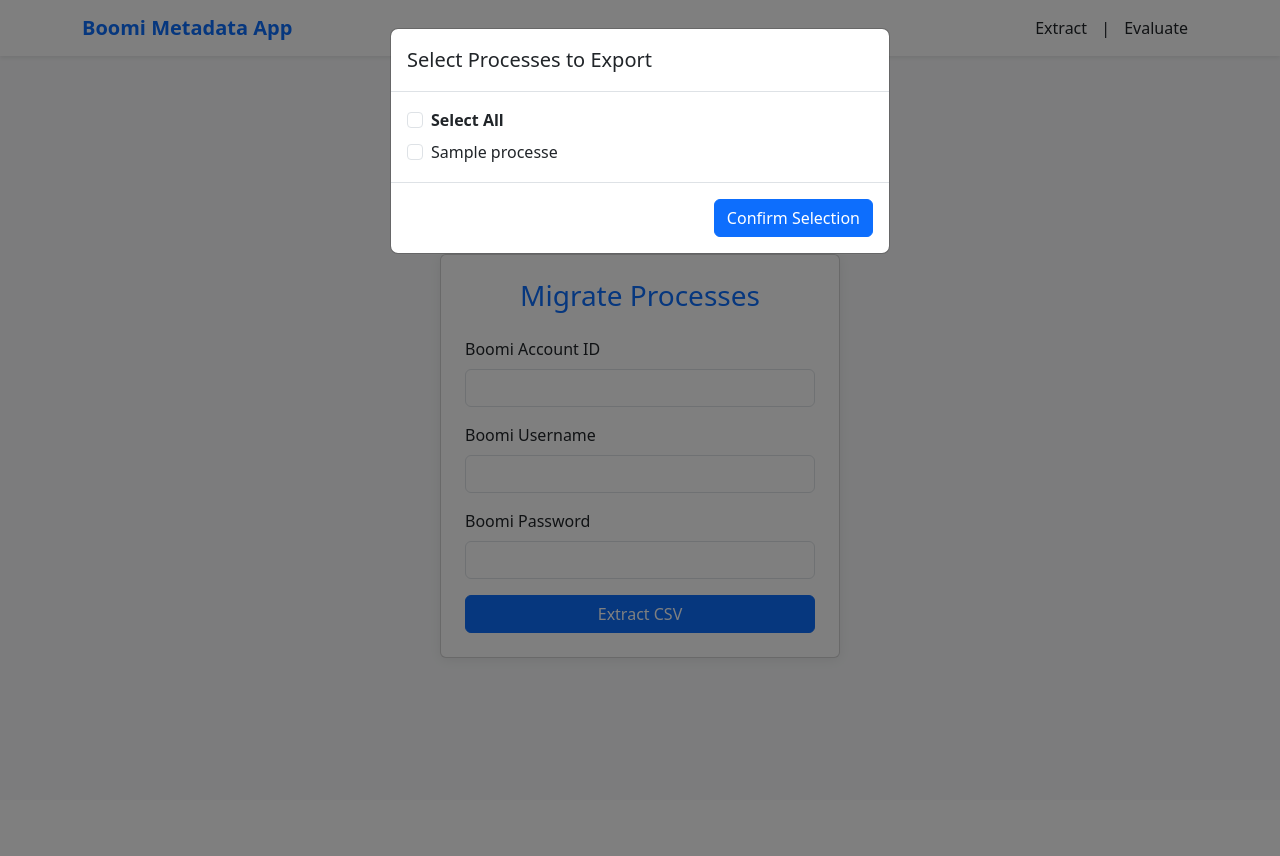
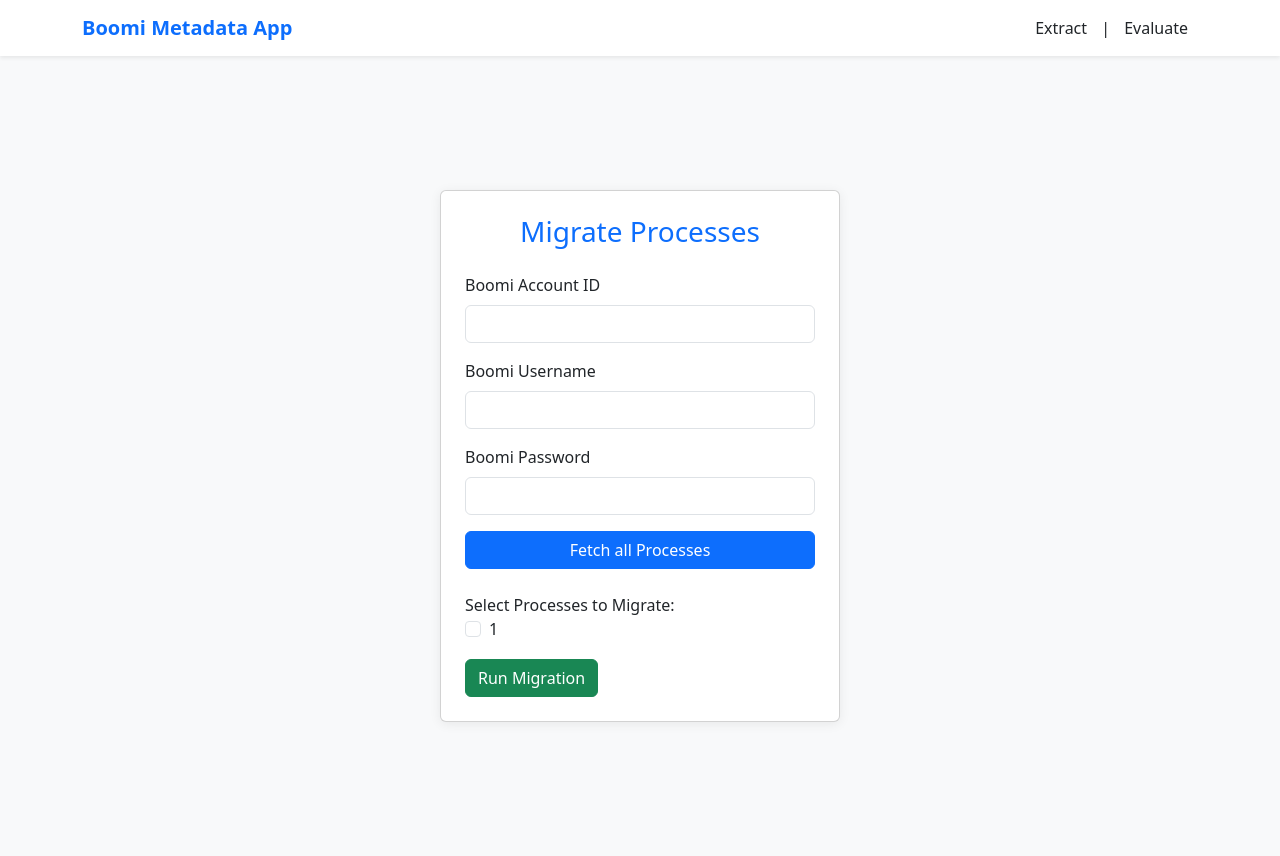
Before and after one commit to swapnil-nangare-crave/boomi-migration, a Python web app: template templates/migration.html in a window 1280 px wide. Before the commit the page ends 658 px from the top, so only its background shows below. Run offline with Jinja, Linux system fonts and the light colour scheme; the template is opened without the code that fills it: most values are stand-ins (such as "Sample title", 1, 10 or a date in 2020).

Commit message:
Refactored migration flow and excluded confidential outputs via .gitignore

```diff
--- a/evaluate.py
+++ b/evaluate.py
@@ -383,12 +383,12 @@ def build_pdf(filename, shape_data, category_data, sub_process):
 def run_evaluation(csv_input):
     # Step 2: Categorize processes
     fullEvaluation = categorizeProcesses(csv_input)
-    with open("fullEvaluation.csv", mode='w', encoding='utf-8', newline='') as f:
+    with open("Output/fullEvaluation.csv", mode='w', encoding='utf-8', newline='') as f:
         f.write(fullEvaluation)
 
     # Step 3: Group by process
     mainResult = evaluateProcesses(fullEvaluation)
-    with open("mainResult.csv", mode='w', encoding='utf-8') as f:
+    with open("Output/mainResult.csv", mode='w', encoding='utf-8') as f:
         f.write(mainResult)
 
     # Step 4: Count shapes
@@ -401,7 +401,7 @@ def run_evaluation(csv_input):
     sub_process = calculate_subprocess_summary(csv_input)
 
     # Step 7: Generate PDF report
-    pdf_filename = "Migration_Assessment_Report.pdf"
+    pdf_filename = "Output/Migration_Assessment_Report.pdf"
     build_pdf(pdf_filename, shape_data, category_data, sub_process)
 
     return "fullEvaluation.csv", "mainResult.csv", pdf_filename
--- a/mainResult.csv
+++ /dev/null
@@ -1,3 +0,0 @@
-ComponentId,ProcessName,Category
-3cec161a-07a1-4b39-95ed-f69acba4ad71,Invoice Posting,Adapt
-c370e1d8-9409-42de-90f5-ea98d2c2b10e,Transaction details replication to SAP ERP,Adapt
--- a/requirements.txt
+++ b/requirements.txt
@@ -2,3 +2,4 @@ Flask
 python-dotenv
 requests
 xmltodict
+reportlab
--- a/templates/migration.html
+++ b/templates/migration.html
@@ -1,5 +1,5 @@
 {% extends "base.html" %}
-{% block title %}Extract Boomi Process Metadata{% endblock %}
+{% block title %}Migrate Boomi Processes{% endblock %}
 {% block content %}
 
 <div class="card p-4" style="min-width:340px; max-width:400px; width:100%;">
@@ -12,7 +12,8 @@
         </div>
     {% endif %}
 
-    <form method="POST" action="/extract" id="extractForm">
+    <!-- Step 1: Credential Form -->
+    <form method="POST" action="/migrate" id="migrateForm">
         <div class="mb-3">
             <label for="boomiaccountId" class="form-label">Boomi Account ID</label>
             <input type="text" class="form-control" id="boomiaccountId" name="boomiaccountId" required value="{{ request.form.boomiaccountId or '' }}">
@@ -26,46 +27,27 @@
             <input type="password" class="form-control" id="boomiPassword" name="boomiPassword" required value="{{ request.form.boomiPassword or '' }}">
         </div>
 
-        <!-- ONE button only -->
-        <button type="submit" class="btn btn-primary w-100">Extract CSV</button>
+        <button type="submit" class="btn btn-primary w-100">Fetch all Processes</button>
     </form>
-</div>
 
-{% if processes %}
-<!-- Process Selection Modal -->
-<div class="modal fade show" id="processModal" tabindex="-1" aria-modal="true" style="display: block;" role="dialog">
-    <div class="modal-dialog modal-dialog-scrollable">
-        <div class="modal-content">
-            <div class="modal-header">
-                <h5 class="modal-title">Select Processes to Export</h5>
+    <!-- Step 2: Process Selection Form -->
+    {% if processes %}
+    <form method="POST" action="/migrate" class="mt-4">
+        <!-- Hidden credentials -->
+        <input type="hidden" name="boomiaccountId" value="{{ request.form.boomiaccountId }}">
+        <input type="hidden" name="boomiUsername" value="{{ request.form.boomiUsername }}">
+        <input type="hidden" name="boomiPassword" value="{{ request.form.boomiPassword }}">
+
+        <label>Select Processes to Migrate:</label><br>
+        {% for pid, name in processes.items() %}
+            <div class="form-check">
+                <input class="form-check-input" type="checkbox" name="selected_processes" value="{{ pid }}" id="{{ pid }}">
+                <label class="form-check-label" for="{{ pid }}">{{ name }}</label>
             </div>
-            <div class="modal-body">
-                <!-- Select All Checkbox -->
-                <div class="form-check mb-2">
-                    <input class="form-check-input" type="checkbox" id="selectAllCheckbox" onclick="toggleAllProcesses(this)">
-                    <label class="form-check-label fw-bold" for="selectAllCheckbox">Select All</label>
-                </div>
+        {% endfor %}
 
-                <!-- Individual Process Checkboxes -->
-                {% for name, pid in processes.items() %}
-                    <div class="form-check">
-                        <input class="form-check-input process-checkbox" type="checkbox" name="selected_processes" value="{{ pid }}" id="process{{ loop.index }}" form="extractForm">
-                        <label class="form-check-label" for="process{{ loop.index }}">{{ name }}</label>
-                    </div>
-                {% endfor %}
-            </div>
-            <div class="modal-footer">
-                <button type="submit" class="btn btn-primary" form="extractForm">Confirm Selection</button>
-            </div>
-        </div>
-    </div>
-</div>
-<div class="modal-backdrop fade show"></div>
-<script>
-function toggleAllProcesses(source) {
-    const checkboxes = document.querySelectorAll('.process-checkbox');
-    checkboxes.forEach(cb => cb.checked = source.checked);
-}
-</script>
-{% endif %}
-{% endblock %}
+        <button type="submit" class="btn btn-success mt-3">Run Migration</button>
+    </form>
+    {% endif %}
+
+{%endblock%}
```
Also changed, not shown: fullEvaluation.csv (deleted, +0 -10 lines), main.py (+32 -0 lines), migration.py (added, +60 -0 lines), 2 other files.
